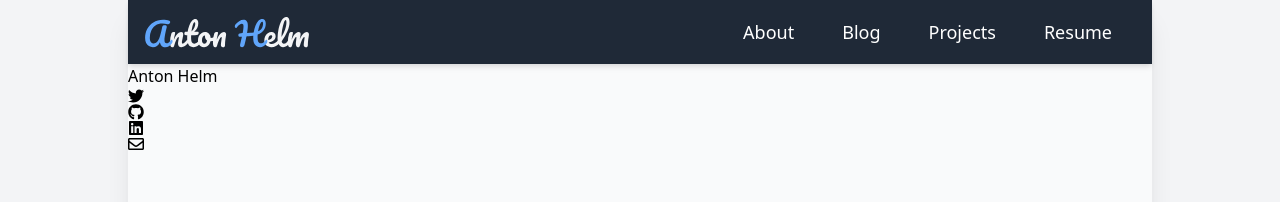
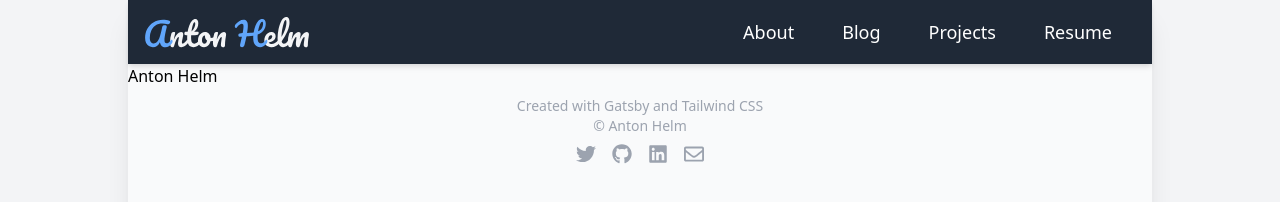
Before and after one commit to ahelm/old-webpage, a Gatsby site: page / in a window 1280 px wide. Built offline with nearby package versions, Linux system fonts and the light colour scheme; Gatsby itself is replaced by a stand-in of ours.

Commit message:
updates footer

```diff
--- a/src/components/footer.tsx
+++ b/src/components/footer.tsx
@@ -4,22 +4,27 @@ import {
 } from 'react-icons/fa';
 
 const Footer = () => (
-  <footer>
-    <a href="https://twitter.com/HelmAnton" aria-label="Twitter">
-      <FaTwitter />
-    </a>
-    <a href="https://github.com/ahelm" aria-label="Github">
-      <FaGithub />
-    </a>
-    <a
-      href="https://www.linkedin.com/in/anton-helm/"
-      aria-label="Linkedin"
-    >
-      <FaLinkedin />
-    </a>
-    <a href="mailto:a.helm87@gmail.com" aria-label="Mail">
-      <FaRegEnvelope />
-    </a>
+  <footer className="flex flex-col py-2 text-gray-400">
+    <div className="flex place-content-center text-sm text-center">
+      <div>
+        <div>Created with Gatsby and Tailwind CSS</div>
+        <div>© Anton Helm</div>
+      </div>
+    </div>
+    <div className="flex flex-row py-2 place-content-center">
+      <a href="https://twitter.com/HelmAnton" aria-label="Twitter" className="px-2">
+        <FaTwitter className="h-5 w-5" />
+      </a>
+      <a href="https://github.com/ahelm" aria-label="Github" className="px-2">
+        <FaGithub className="h-5 w-5" />
+      </a>
+      <a href="https://www.linkedin.com/in/anton-helm/" aria-label="Linkedin" className="px-2">
+        <FaLinkedin className="h-5 w-5" />
+      </a>
+      <a href="mailto:a.helm87@gmail.com" aria-label="Mail" className="px-2">
+        <FaRegEnvelope className="h-5 w-5" />
+      </a>
+    </div>
   </footer>
 );
 export default Footer;
```
